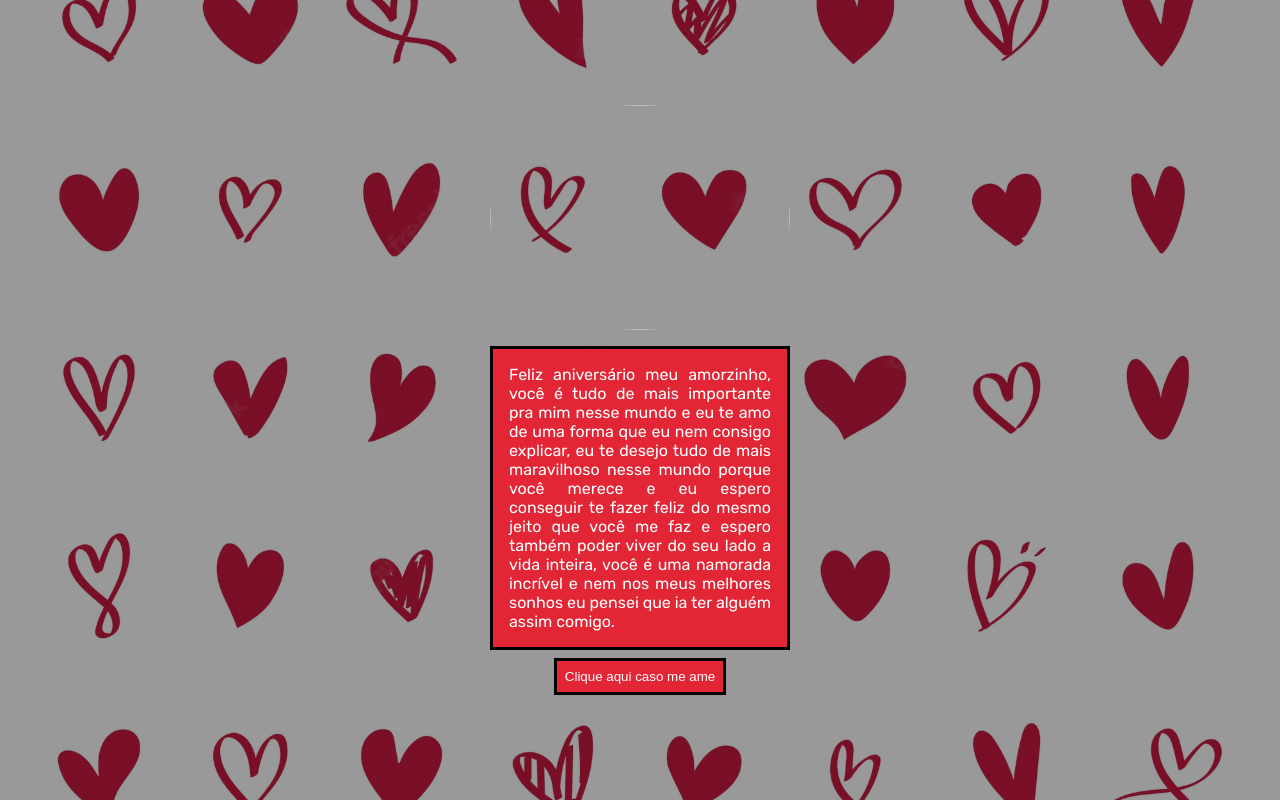
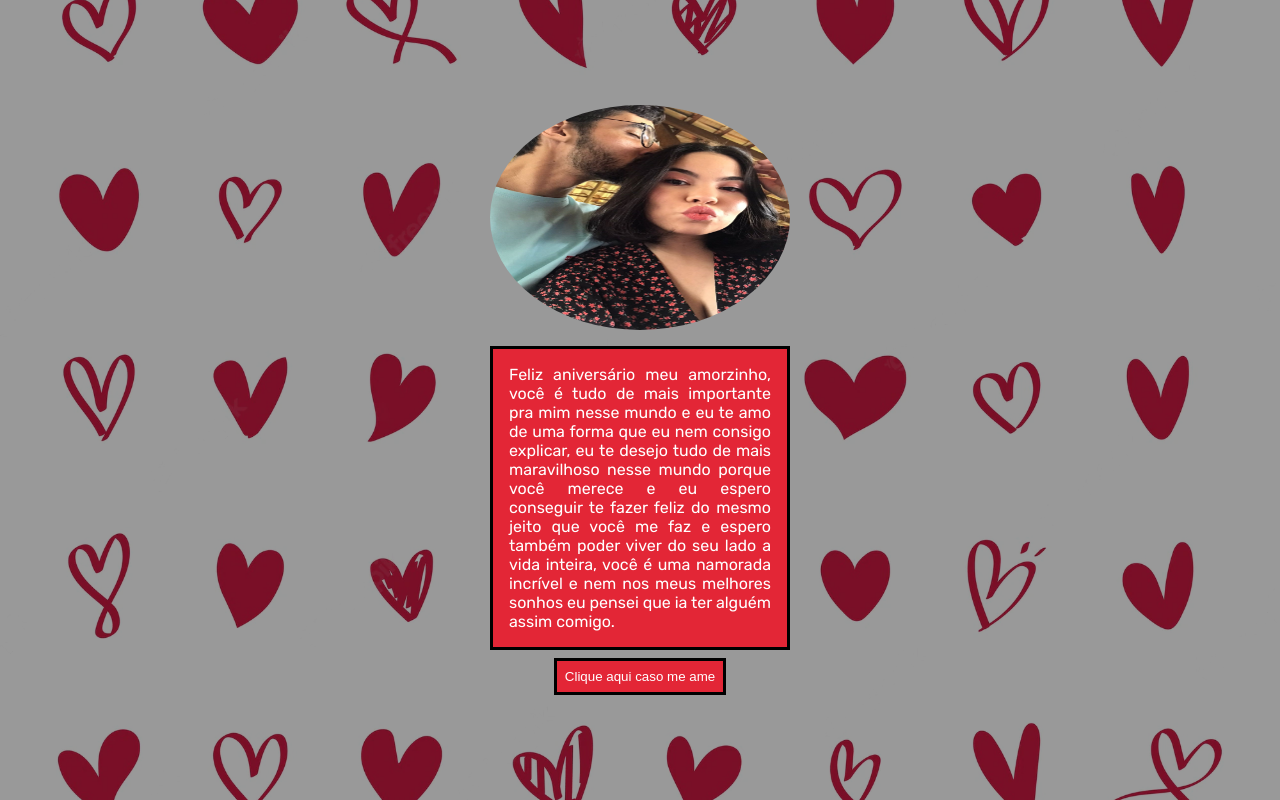
Before and after one commit to lusca022122121/Te-amo-muito-, a plain HTML site: page index.html in a window 1280 px wide. Drawn offline with Linux system fonts and the light colour scheme.

Commit message:
Add files via upload

```diff
--- a/index.html
+++ b/index.html
@@ -12,7 +12,7 @@
 
     <div class="main">
         <div class="container" id="container">
-            <img id="img" src="/uKpvpq_d.jpg_large" alt="">
+            <img id="img" src="/uKpvpq_d (1).jpg" alt="">
             <p id="paragrafo">Feliz aniversário meu amorzinho, você é tudo de mais importante pra mim nesse mundo e eu
                 te amo de uma forma que eu nem consigo explicar, eu te desejo tudo de mais maravilhoso nesse mundo porque você merece e
                 eu espero conseguir te fazer feliz do mesmo jeito que você me faz e espero também poder
```
Also changed, not shown: uKpvpq_d (1).jpg (added).
